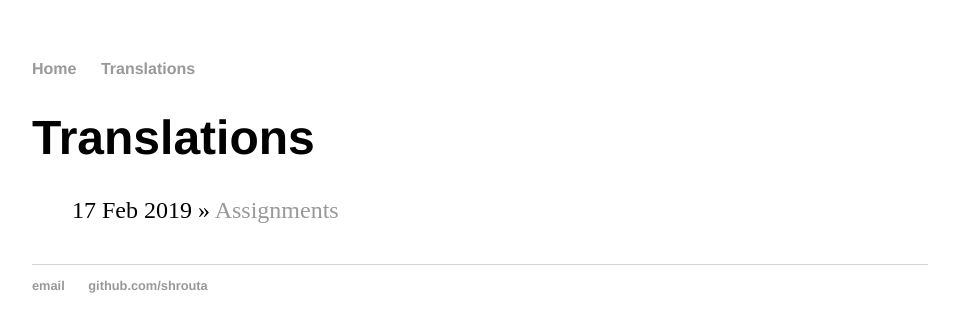
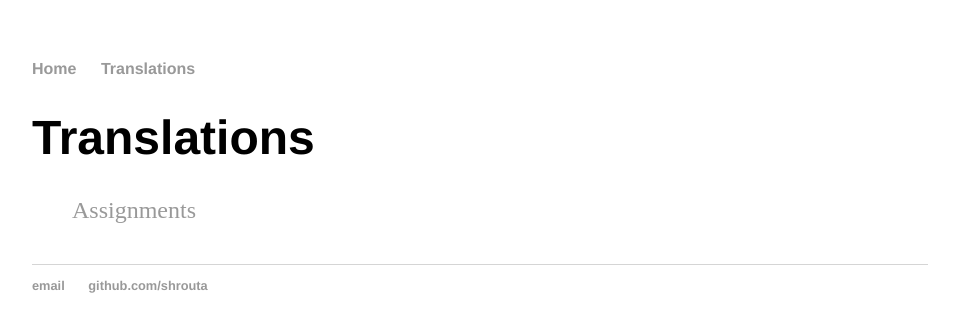
Before and after one commit to shrouta/shrouta.github.io, a Jekyll site: the page built from translations/index.html, in a window 1280 px wide. Shown: the top 332 px of the page, without its empty margins (160-1119 px from the left). Built offline with Jekyll 4.4.1, drawn with Linux system fonts in a browser that asks for light colours.

Commit message:
Update index.html

```diff
--- a/translations/index.html
+++ b/translations/index.html
@@ -4,8 +4,14 @@ title: Translations
 ---
 	<h1>{{ page.title }}</h1>
 	<ul class="posts">
-
-	  {% for post in site.posts %}
-	    <li><span>{{ post.date | date_to_string }}</span> » <a href="{{ post.url }}" title="{{ post.title }}">{{ post.title }}</a></li>
-	  {% endfor %}
+	{% capture posts %}
+		{% for post in site.posts %}
+			|{{ post.title }}#{{ post.url }}
+		{% endfor %}
+	{% endcapture %}
+	{% assign sortedposts = posts | split: '|' | sort %}
+	{% for post in sortedposts %}
+		{% assign postitems = post | split: '#' %}
+		<a href={{ postitems[1] }}">{{ postitems[0] }}</a><br>
+	{% endfor %}
 	</ul>
```
